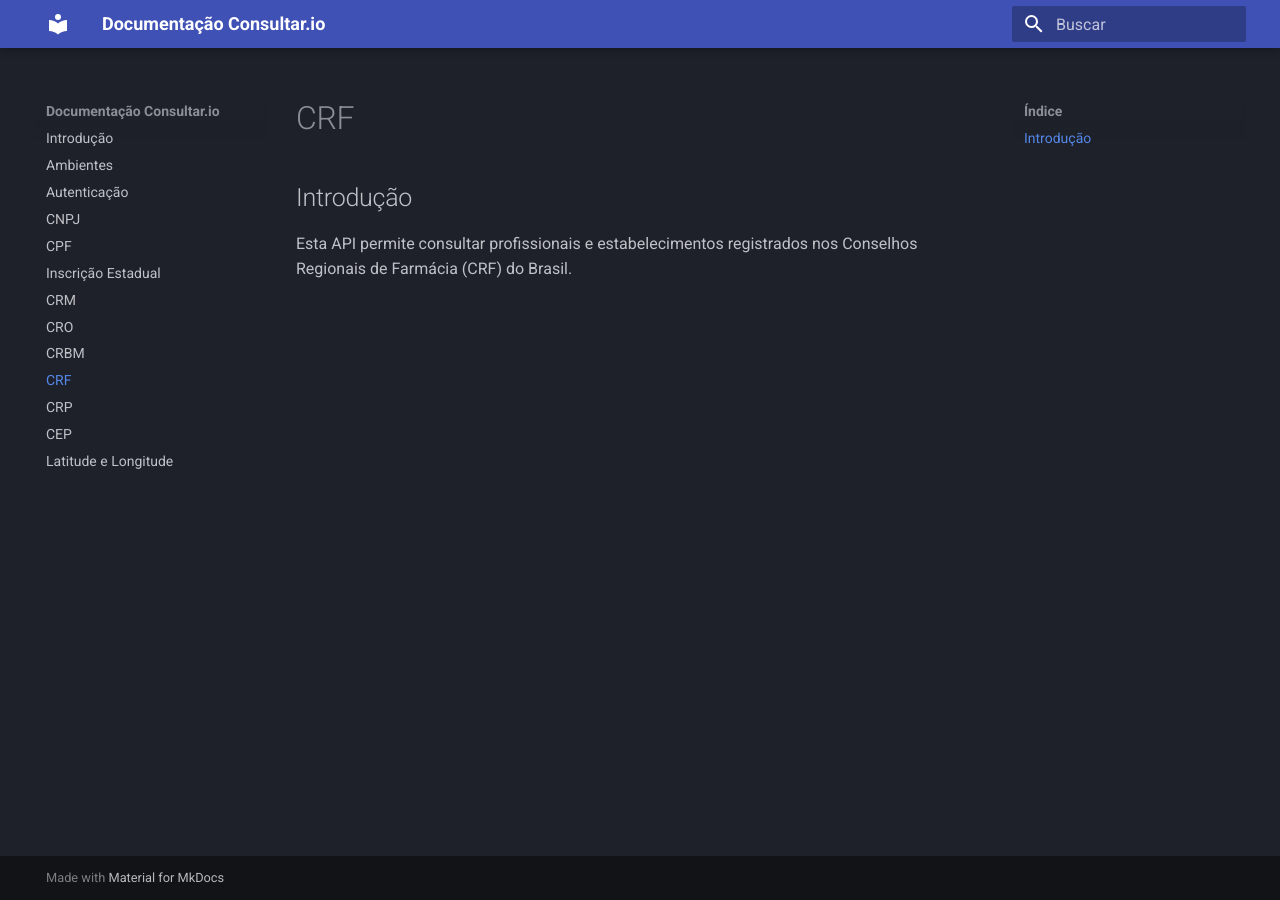
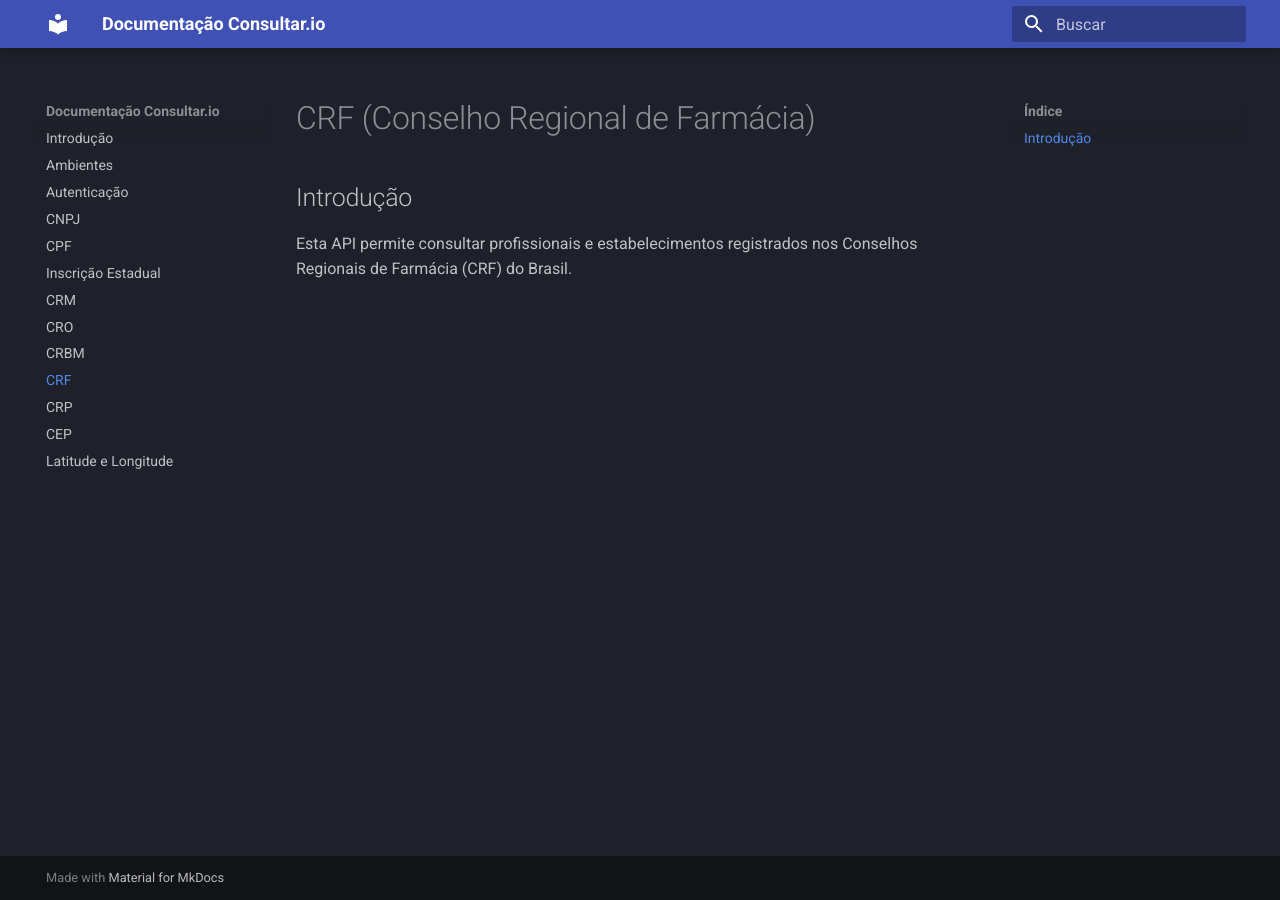
Before and after one commit to consultar-io/doc, an MkDocs documentation site: the page built from docs/crf.md, in a window 1280 px wide. Built offline with MkDocs 1.6.1 and Material for MkDocs 9.7.7, drawn with Linux system fonts in a browser that asks for light colours.

Commit message:
Update CRF documentation title to include full name (Conselho Regional de Farmácia) for clarity.

```diff
--- a/docs/crf.md
+++ b/docs/crf.md
@@ -1,4 +1,4 @@
-# CRF
+# CRF (Conselho Regional de Farmácia)
 
 ## Introdução
 
```
